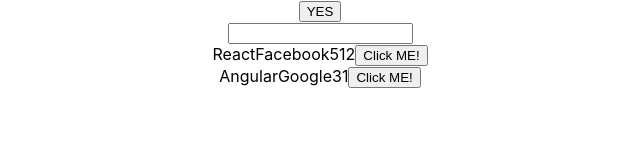
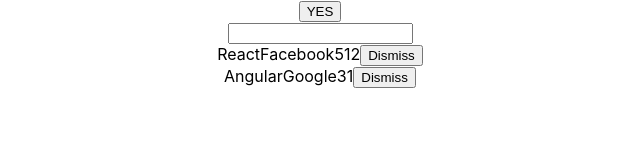
Before and after one commit to ygzaydn/hackernews, a React (Create React App) app: page / in a window 1280 px wide. Shown: the top 160 px of the page, without its empty margins (320-960 px from the left). Built offline with nearby package versions, Linux system fonts and the light colour scheme.

Commit message:
sub-modules-2

```diff
--- a/src/App.js
+++ b/src/App.js
@@ -54,29 +54,16 @@
           isToggleOn={isToggleOn}
         />
 
-        <form>
-          <input type="text"
-                  onChange={this.onChangeText} />
-          <span>{searchText}</span>
-        </form>
+        <Form
+          onChange={this.onChangeText}
+          searchText={searchText}
+        />
 
-        {list.filter(isSearched(searchText)).map(el => {
-          return (
-          <div key={el.objectID}>
-            <span>{el.name}</span>
-            <span>{el.author}</span>
-            <span>{el.rate}</span>
-            <span>{el.objectID}</span>
-            <span>
-              <button
-                onClick= { () => this.onDismiss(el.objectID)}
-                type="button">
-              Click ME!
-              </button>
-            </span>
-          </div>
-          )
-        })}
+       <Table
+          list={list}
+          onDismiss={this.onDismiss}
+          pattern={searchText}
+        />
       </div>
     );
   }
@@ -95,4 +82,49 @@
   }
 }
 
+class Form extends Component {
+  render () {
+    const { searchText, onChange } = this.props;
+    return (
+      <form>
+        <input
+          type="text"
+          onChange={onChange}
+        />
+        <span>{searchText}</span>
+      </form>
+    )
+  }
+}
+
+class Table extends Component {
+  render () {
+    const { list, onDismiss, pattern } = this.props;
+    return (
+      <div>
+        {list.filter(isSearched(pattern)).map(el => {
+          return (
+          <div key={el.objectID}>
+            <span>{el.name}</span>
+            <span>{el.author}</span>
+            <span>{el.rate}</span>
+            <span>{el.objectID}</span>
+            <span>
+              <button
+                onClick= { () => onDismiss(el.objectID)}
+                type="button">
+              Dismiss
+              </button>
+            </span>
+          </div>
+          )
+        })}
+       </div>
+    )
+  }
+
+
+}
+
+
 export default App;
```
